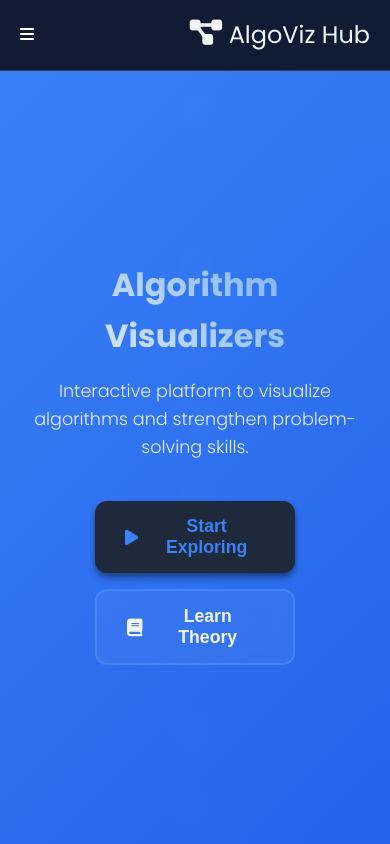
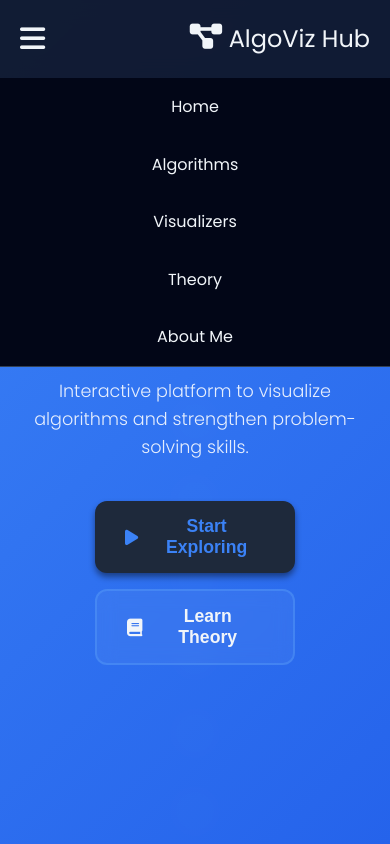
Before and after one commit to harshitzofficial/AlgoViz-Hub, a plain HTML site: page index.html in a window 390 px wide. Both pictures are taken after a click on the element 27 px from the left and 35 px from the top of the page. Shown: the top 844 px of the page. Drawn offline with Linux system fonts and the light colour scheme.

Commit message:
Update style.css

```diff
--- a/style.css
+++ b/style.css
@@ -38,6 +38,38 @@ body {
     margin: 0 auto;
     padding: 0 20px;
 }
+/* Hamburger menu icon - only visible on mobile */
+.hamburger {
+    display: none;
+    font-size: 1.8rem;
+    color: var(--text-primary);
+    cursor: pointer;
+}
+
+@media (max-width: 768px) {
+    .hamburger {
+        display: block;
+    }
+
+    .nav-menu {
+        display: none;
+        flex-direction: column;
+        background: var(--darker-color);
+        position: absolute;
+        top: 100%;
+        right: 0;
+        left: 0;
+        padding: 1rem 0;
+        gap: 1.5rem;
+        text-align: center;
+        border-bottom: 1px solid var(--border-color);
+    }
+
+    .nav-menu.active {
+        display: flex;
+    }
+}
+
 
 /* Navigation Styles */
 .navbar {
```
